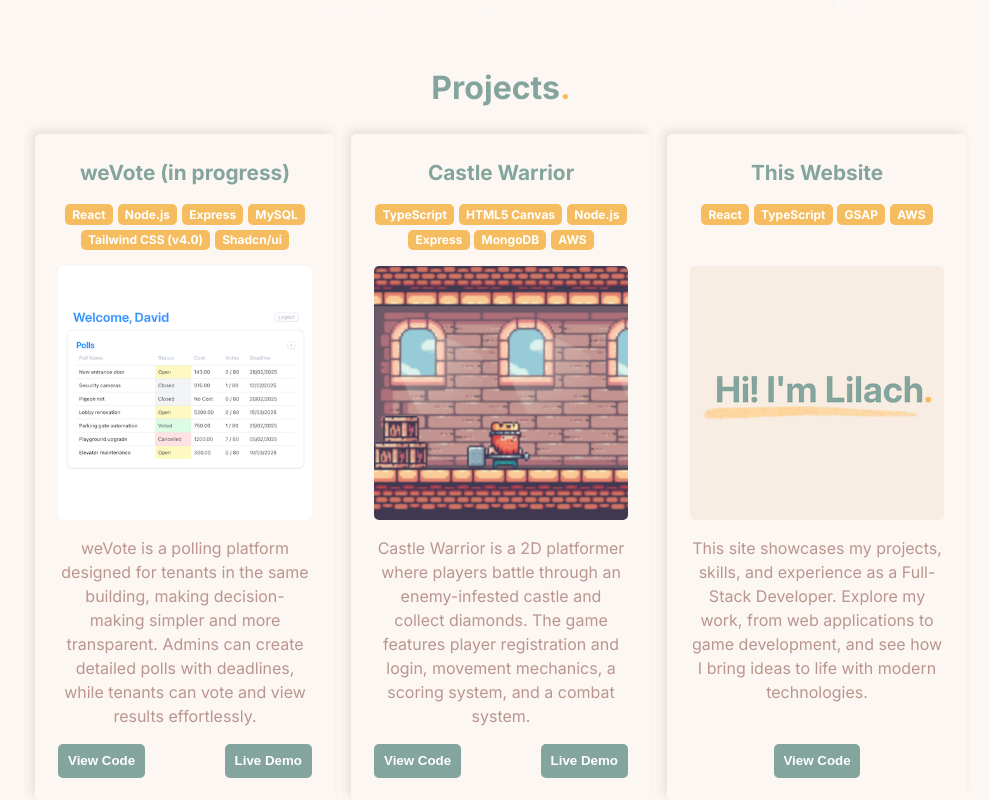
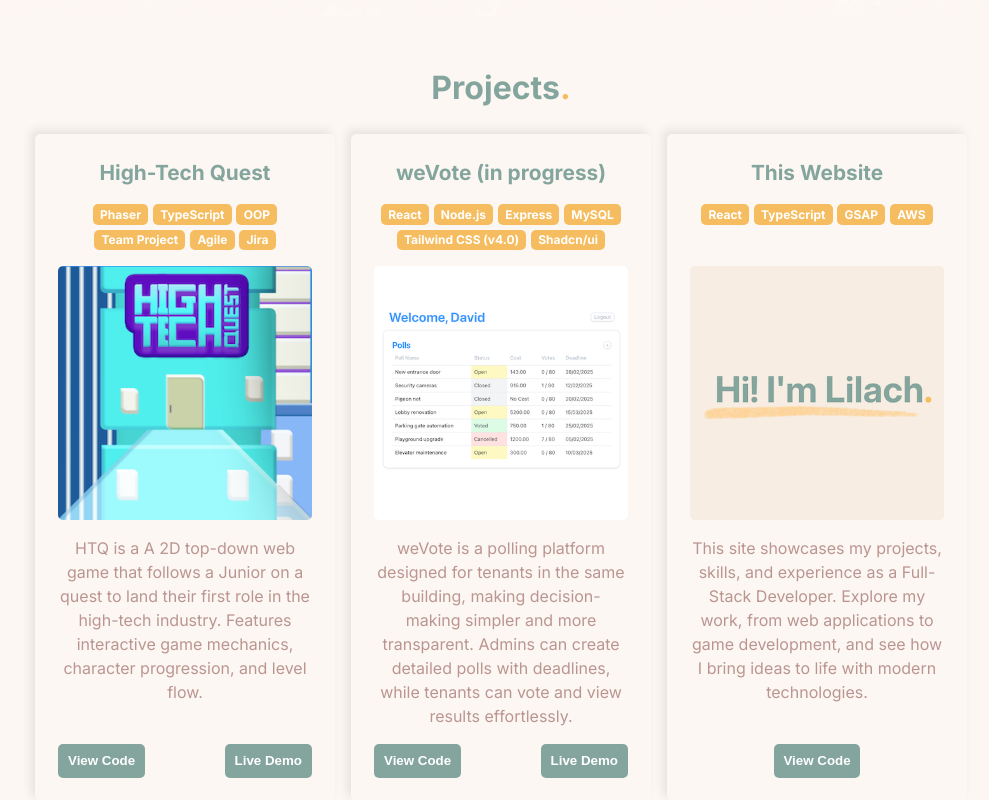
Before and after one commit to Lulzies87/portfolio, a React (Vite) app in the folder app/: page / in a window 1280 px wide. Shown: the part 920-1720 px from the top of the page, without its empty margins (139-1128 px from the left). Built offline with nearby package versions, Linux system fonts and the light colour scheme; a web font is replaced by a local one.

Commit message:
update projects

```diff
--- a/app/src/components/Projects/Projects.tsx
+++ b/app/src/components/Projects/Projects.tsx
@@ -35,12 +35,23 @@ export default function Projects() {
         alt="transition-image"
       />
 
-      <div id="projects" className={`${styles.projectsContainer__innerWrap} content`}>
+      <div
+        id="projects"
+        className={`${styles.projectsContainer__innerWrap} content`}
+      >
         <h1>
           Projects<span className="text-accent">.</span>
         </h1>
 
         <div ref={galleryRef} className={styles.projectsGallery}>
+          <ProjectCard
+            title="High-Tech Quest"
+            technologies={["Phaser", "TypeScript", "OOP", "Team Project", "Agile", "Jira"]}
+            imageUrl="/images/projects/HTQ.png"
+            description="HTQ is a A 2D top-down web game that follows a Junior on a quest to land their first role in the high-tech industry. Features interactive game mechanics, character progression, and level flow."
+            codeUrl="https://github.com/casual-cat/HighTech-Quest"
+            demoUrl="https://main.d33mbla2rkkdlv.amplifyapp.com/"
+          ></ProjectCard>
           <ProjectCard
             title="weVote (in progress)"
             technologies={[
@@ -55,21 +66,6 @@ export default function Projects() {
             description="weVote is a polling platform designed for tenants in the same building, making decision-making simpler and more transparent. Admins can create detailed polls with deadlines, while tenants can vote and view results effortlessly."
             codeUrl="https://github.com/Lulzies87/weVote-react"
             demoUrl="https://lulzies87.github.io/weVote-react/"
-          ></ProjectCard>
-          <ProjectCard
-            title="Castle Warrior"
-            technologies={[
-              "TypeScript",
-              "HTML5 Canvas",
-              "Node.js",
-              "Express",
-              "MongoDB",
-              "AWS",
-            ]}
-            imageUrl="/images/projects/castle-warrior.png"
-            description="Castle Warrior is a 2D platformer where players battle through an enemy-infested castle and collect diamonds. The game features player registration and login, movement mechanics, a scoring system, and a combat system."
-            codeUrl="https://github.com/Lulzies87/castle-warrior"
-            demoUrl="https://castlewarrior.lilachelayza.com/"
           ></ProjectCard>
           <ProjectCard
             title="This Website"
```
Also changed, not shown: app/public/images/projects/HTQ.png (added).
